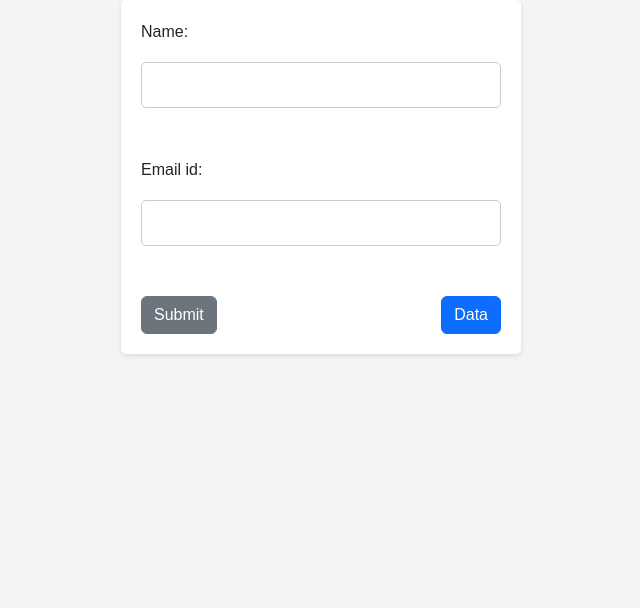
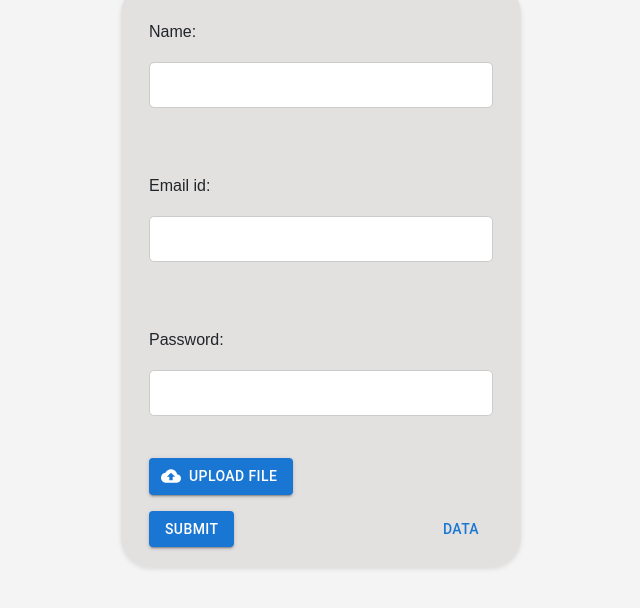
Before and after one commit to shahbaz-shamshi/crud-app, a React (Create React App) app: page / in a window 1280 px wide. Shown: the top 608 px of the page, without its empty margins (319-959 px from the left). Built offline with nearby package versions, Linux system fonts and the light colour scheme.

Commit message:
crud app

```diff
--- a/src/Create.js
+++ b/Createclone.js
@@ -11,6 +11,20 @@ function Create() {
 
   var [email, setEmail] = useState("");
 
+  const [isValid, setIsValid] = useState(false);
+
+  var [password, setPassword] = useState("");
+  var [file, setFile] = useState("");
+
+
+  const validateEmail = (email) => {
+    // Regular expression for basic email validation
+    const regex = /\S+@\S+\.\S+/;
+    return regex.test(email);
+  };
+
+
+
   const handleSubmit = (e) => {
     e.preventDefault();
 
@@ -18,6 +32,9 @@ function Create() {
     axios.post("https://65e7f94f53d564627a8f9288.mockapi.io/crud", {
       name: name,
       email: email,
+      password: password,
+      file: file,
+
       header,
     });
   };
@@ -27,8 +44,34 @@ function Create() {
   }
 
   function newEmailData(event) {
-    setEmail(event.target.value);
+
+     const value=event.target.value;
+
+     setEmail(value);
+    setIsValid(validateEmail(value));
+
+
+
+
+
+
+
+
+
+
+
+
   }
+
+  function newPasswordData(event) {
+    setPassword(event.target.value);
+  }
+
+  function newFileData(event) {
+    setFile(event.target.value);
+  }
+
+
 
   return (
     <>
@@ -58,14 +101,55 @@ function Create() {
               id="email"
               name="email"
               onChange={newEmailData}
+
+              required
+            />
+
+{isValid ? (
+        <p style={{ color: 'green' }}>Valid email address</p>
+      ) : (
+        <p style={{ color: 'red' }}>Invalid email address</p>
+      )}
+            <br />
+            <br />
+          </div>
+
+
+          <div className="mb-3">
+            <label htmlFor="email" className="form-label">
+            Password:
+            </label>
+            <input
+              type="password"
+              id="password"
+              name="password"
+              onChange={newPasswordData}
               required
             />
             <br />
             <br />
           </div>
+
+
+          <div className="mb-3">
+            <label htmlFor="email" className="form-label">
+              file upload:
+            </label>
+            <input
+              type="file"
+              id="file"
+              name="file"
+              onChange={newFileData}
+              required
+            />
+            <br />
+            <br />
+          </div>
+
+
           <div className="buttonClass">
             <Link to="/">
-              <button onClick={handleSubmit} className="btn btn-secondary">
+              <button disabled={!isValid} onClick={handleSubmit} className="btn btn-secondary">
                 Submit
               </button>
             </Link>
@@ -80,4 +164,4 @@ function Create() {
   );
 }
 
-export default Create;
+export default Createclone;
--- a/public/index.html
+++ b/public/index.html
@@ -27,7 +27,7 @@
       work correctly both with client-side routing and a non-root public URL.
       Learn how to configure a non-root public URL by running `npm run build`.
     -->
-    <title>React App</title>
+    <title>Crud App</title>
 
 
   </head>
--- a/src/App.js
+++ b/src/App.js
@@ -1,8 +1,8 @@
 // import './App.css';
 
-import Create from "./Create";
-import Read from "./Read";
- import Update from './Update';
+import Create from "./Components/Create"
+import Read from "./Components/Read";
+ import Update from './Components/Update';
 
 import { BrowserRouter, Routes, Route } from "react-router-dom";
 
--- a/src/App.css
+++ b/src/Components/App.css
@@ -1,15 +1,28 @@
 body {
   font-family: Arial, sans-serif;
   background-color: #f4f4f4;
+
+  display: flex;
+  justify-content: center;
+
 }
 
 form {
-  background-color: #ffffff;
+  background-color: rgba(108, 84, 84, 0.128);
   padding: 20px;
   border-radius: 5px;
   box-shadow: 0 2px 5px rgba(0, 0, 0, 0.1);
   max-width: 400px;
-  margin: 0 auto;
+  margin: 10px;
+  border-radius:30px;
+}
+form:hover{
+  box-shadow: 1px 1px 8px 1px #dcdcdc;
+}
+
+form:focus-within{
+  box-shadow: 1px 1px 8px 1px #dcdcdc;
+  outline:none;
 }
 
 
@@ -51,3 +64,43 @@ display: flex;
 justify-content: center;
 
 }
+
+.table{
+
+  border:1px solid #4475a6;
+  width: 113%;
+
+}
+
+.font{
+
+  color: #047cf5;
+}
+
+.head{
+
+
+  color:  #7b8a9a;
+}
+
+
+#password{
+
+
+
+  width: 100%;
+  padding: 10px;
+  margin: 10px 0;
+  box-sizing: border-box;
+  border: 1px solid #ccc;
+  border-radius: 5px;
+}
+
+.fileClass{
+
+border-radius: 2px;
+width:172px;
+
+
+
+}
--- /dev/null
+++ b/src/Components/Create.js
@@ -0,0 +1,195 @@
+import React, { useState } from "react";
+import axios from "axios";
+import { Link } from "react-router-dom";
+
+import "./App.css";
+
+import { userSchema } from "../validations/UserValidation";
+
+import { Button, TextField } from "@mui/material";
+import CloudUploadIcon from '@mui/icons-material/CloudUpload';
+import { styled } from '@mui/material/styles';
+
+
+
+
+
+
+function Create() {
+  var [name, setName] = useState("");
+
+  var [email, setEmail] = useState("");
+  var [password, setPassword] = useState("");
+  var [file, setFile] = useState("");
+
+  const handleSubmit = async (e) => {
+    e.preventDefault();
+
+    const header = { "Access-Control-Allow-Origin": "*" };
+    axios.post("https://65e7f94f53d564627a8f9288.mockapi.io/crud", {
+      name: name,
+      email: email,
+      password: password,
+      file:file,
+      header,
+    });
+
+    let formData = {
+      name: name,
+      email: email,
+      password: password,
+      file:file,
+    };
+
+    const isValid = await userSchema.isValid(formData);
+    console.log(isValid);
+  };
+
+  function newNameData(event) {
+    setName(event.target.value);
+  }
+
+  function newEmailData(event) {
+    setEmail(event.target.value);
+  }
+
+  function newPasswordData(event) {
+    setPassword(event.target.value);
+  }
+  function newFileData(event) {
+    setFile(event.target.value);
+  }
+
+
+
+
+  const VisuallyHiddenInput = styled('input')({
+    clip: 'rect(0 0 0 0)',
+    clipPath: 'inset(50%)',
+    height: 1,
+    overflow: 'hidden',
+    position: 'absolute',
+    bottom: 0,
+    left: 0,
+    whiteSpace: 'nowrap',
+    width: 1,
+  });
+
+function InputFileUpload() {
+    return (
+      <Button
+        component="label"
+        role={undefined}
+        variant="contained"
+        tabIndex={-1}
+        startIcon={<CloudUploadIcon />}
+      >
+        Upload file
+        <VisuallyHiddenInput type="file" />
+      </Button>
+    );
+  }
+
+  return (
+    <>
+      <div>
+        <form
+          onSubmit={handleSubmit}
+          className="row g-3 needs-validation"
+          novalidate=""
+        >
+          <div className="mb-3" >
+            <label className="form-label" for="validationCustom01" >
+              Name:
+            </label>
+
+            <input
+              type="text"
+              className="form-control"
+              id="validationCustom01"
+              required=""
+              onChange={newNameData}
+            />
+            <br />
+          </div>
+
+
+          <div className="valid-feedback">Looks good!</div>
+
+          <div className="mb-3">
+            <label htmlFor="email" className="form-label">
+              Email id:
+            </label>
+            <input
+              type="email"
+              id="email"
+              name="email"
+              onChange={newEmailData}
+              required
+            />
+            <br />
+            <br />
+          </div>
+
+          <div className="mb-3">
+            <label htmlFor="password" className="form-label">
+              Password:
+            </label>
+            <input
+              type="password"
+              id="password"
+              name="password"
+              onChange={newPasswordData}
+              required
+            />
+            </div>
+
+
+
+<div className="fileClass">
+<Button
+  component="label"
+  role={undefined}
+  variant="contained"
+  tabIndex={-1}
+  startIcon={<CloudUploadIcon />
+
+
+  }
+
+  onChange={newFileData}
+              required
+>
+  Upload file
+  <VisuallyHiddenInput type="file" />
+</Button>
+
+
+</div>
+
+
+
+
+          <div className="buttonClass">
+            <Link to="/">
+              <Button
+                variant="contained"
+                href="#contained-buttons"
+                onClick={handleSubmit}
+                size="medium"
+              >
+                Submit
+              </Button>
+            </Link>
+
+            <Link to="/read">
+              <Button>Data</Button>
+            </Link>
+          </div>
+        </form>
+      </div>
+    </>
+  );
+}
+
+export default Create;
--- a/src/Read.js
+++ b/src/Components/Read.js
@@ -1,6 +1,9 @@
 import React, { useState, useEffect } from "react";
 import axios from "axios";
 import { Link } from "react-router-dom";
+import Button from "@mui/material/Button";
+import DeleteIcon from "@mui/icons-material/Delete";
+// import UpdateIcon from "@mui/icons-material/Update";
 
 import "./App.css";
 
@@ -21,14 +24,17 @@ const Read = () => {
         getData();
       });
   }
-  const setToLocalStorage = (id, name, email) => {
+  const setToLocalStorage = (id, name, email, passsword, file) => {
     localStorage.setItem("id", id);
     localStorage.setItem("name", name);
     localStorage.setItem("email", email);
+    localStorage.setItem("password", passsword);
+    localStorage.setItem("file", file);
   };
   useEffect(() => {
     getData();
   }, []);
+
   return (
     <>
       <div className="form-check form-switch">
@@ -42,19 +48,28 @@ const Read = () => {
         />
       </div>
       <div className="d-flex justify-content-between m-2">
-        <h2>Data</h2>
+        <h2 className="font">Data</h2>
         <Link to="/">
-          <button className="btn btn-secondary">Create</button>
+          <Button variant="contained" href="#contained-buttons">
+            Create
+          </Button>
         </Link>
       </div>
       <table className={`table ${tabledark}`}>
         <thead>
-          <tr>
+          <tr className="head">
             <th scope="col">Id</th>
             <th scope="col">Name</th>
             <th scope="col">Email</th>
+            <th scope="col">Password</th>
             <th scope="col"></th>
+            <th scope="col">Files</th>
+
             <th scope="col"></th>
+            <th scope="col">Update</th>
+            <th scope="col">Delete</th>
+
+
           </tr>
         </thead>
         {data.map((eachData) => {
@@ -65,29 +80,37 @@ const Read = () => {
                   <th scope="row">{eachData.id}</th>
                   <td>{eachData.name}</td>
                   <td>{eachData.email}</td>
+                  <td>{eachData.password}</td>
+                  <td></td>
+                  <td>{eachData.file}</td>
+
+                  <td></td>
                   <td>
                     <Link to="/update">
-                      <button
-                        className="btn-success"
+                      <Button
+                        variant="contained"
                         onClick={() =>
                           setToLocalStorage(
                             eachData.id,
                             eachData.name,
-                            eachData.email
+                            eachData.email,
+                            eachData.passsword,
+                            eachData.file
                           )
                         }
                       >
-                        Update{" "}
-                      </button>
+                        Update
+                      </Button>
                     </Link>
                   </td>
                   <td>
-                    <button
-                      className="btn-danger"
+                    <Button
+                      variant="outlined"
+                      startIcon={<DeleteIcon />}
                       onClick={() => handleDelete(eachData.id)}
                     >
                       Delete
-                    </button>
+                    </Button>
                   </td>
                 </tr>
               </tbody>
--- a/src/Update.js
+++ b/src/Components/Update.js
@@ -5,11 +5,15 @@ const Update = () => {
   const [id, setId] = useState(0);
   const [name, setName] = useState("");
   const [email, setEmail] = useState("");
+  const [password,setPassword]=useState("");
+  const [file,setFile]=useState("");
   const navigate = useNavigate();
   useEffect(() => {
     setId(localStorage.getItem("id"));
     setName(localStorage.getItem("name"));
     setEmail(localStorage.getItem("email"));
+    setPassword(localStorage.getItem("password"));
+    setFile(localStorage.getItem("file"));
   }, []);
   const handleUpdate = (e) => {
     e.preventDefault();
@@ -18,11 +22,18 @@ const Update = () => {
       .put(`https://65e7f94f53d564627a8f9288.mockapi.io/crud/${id}`, {
         name: name,
         email: email,
+        password:password,
+        file:file,
       })
       .then(() => {
         navigate("/read");
       });
   };
+
+
+
+
+
   return (
     <>
       <h2>Update</h2>
@@ -45,6 +56,33 @@ const Update = () => {
             onChange={(e) => setEmail(e.target.value)}
           />
         </div>
+
+
+
+        <div className="mb-3">
+          <label className="form-label">Password</label>
+          <input
+            type="password"
+            className="form-control"
+            value={password}
+            onChange={(e) => setPassword(e.target.value)}
+          />
+        </div>
+
+        <div className="mb-3">
+          <label className="form-label">File</label>
+          <input
+            type="file"
+            className="form-control"
+            value={file}
+            onChange={(e) => setFile(e.target.value)}
+          />
+        </div>
+
+
+
+
+
         <div className="buttonClass">
         <button
           type="submit"
--- /dev/null
+++ b/src/validations/UserValidation.js
@@ -0,0 +1,13 @@
+import * as yup from 'yup'
+import "../Components/App.css"
+
+export const userSchema=yup.object().shape({
+
+    name:yup.string().required(),
+    email:yup.string().email().required(),
+    password:yup.string().min(6).max(10).required()
+
+
+
+
+});
```
Also changed, not shown: package.json (+6 -1 lines), src/Components/login.js (added, +11 -0 lines), 1 other file (tests, documents, lock files or other folders).
